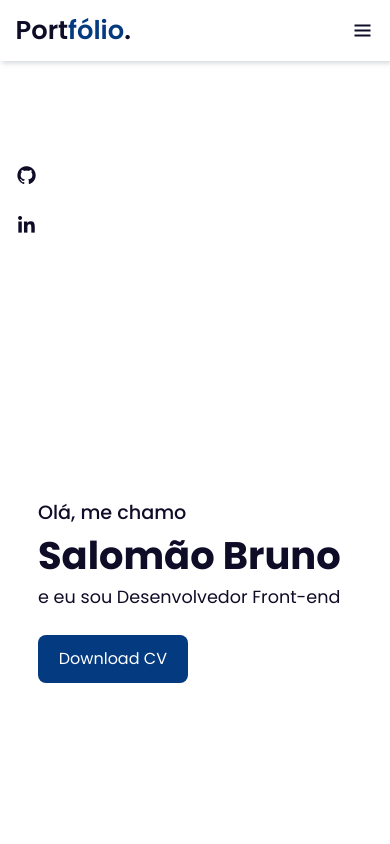
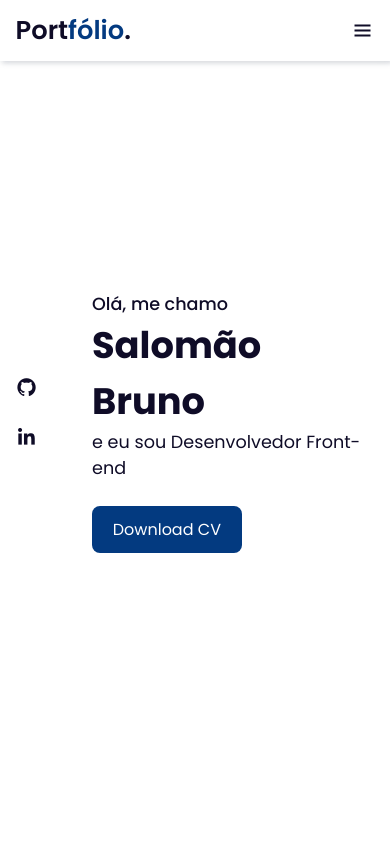
Before and after one commit to brunaoks/portfolio-salomao, a plain HTML site: page index.html in a window 390 px wide. Shown: the top 844 px of the page. Drawn offline with nearby package versions, Linux system fonts and the light colour scheme.

Commit message:
ajustado sessão home

```diff
--- a/assets/css/styles.css
+++ b/assets/css/styles.css
@@ -439,8 +439,8 @@ form textarea {
 
 @media (max-width: 768px) {
   :root {
-    --big-font: 2.4rem;
-    --medium-font: 1.2rem;
+    --big-font: 2.3rem;
+    --medium-font: 1.1rem;
   }
 
   header {
@@ -486,7 +486,7 @@ form textarea {
   }
 
   .home {
-    grid-template-columns: 0.5fr 3fr;
+    display: flex;
   }
 
   .home-text {
--- a/index.html
+++ b/index.html
@@ -165,7 +165,7 @@
         <input type="text" name="name" placeholder="Seu Nome" required>
         <input type="email" name="email" placeholder="Seu Email" required>
         <textarea name="message" cols="30" rows="10" placeholder="Escreva uma mensagem aqui..." required></textarea>
-        <input type="submit" value="Send" class="contact-button">
+        <input type="submit" value="Enviar" class="contact-button">
       </form>
     </div>
   </section>
```
